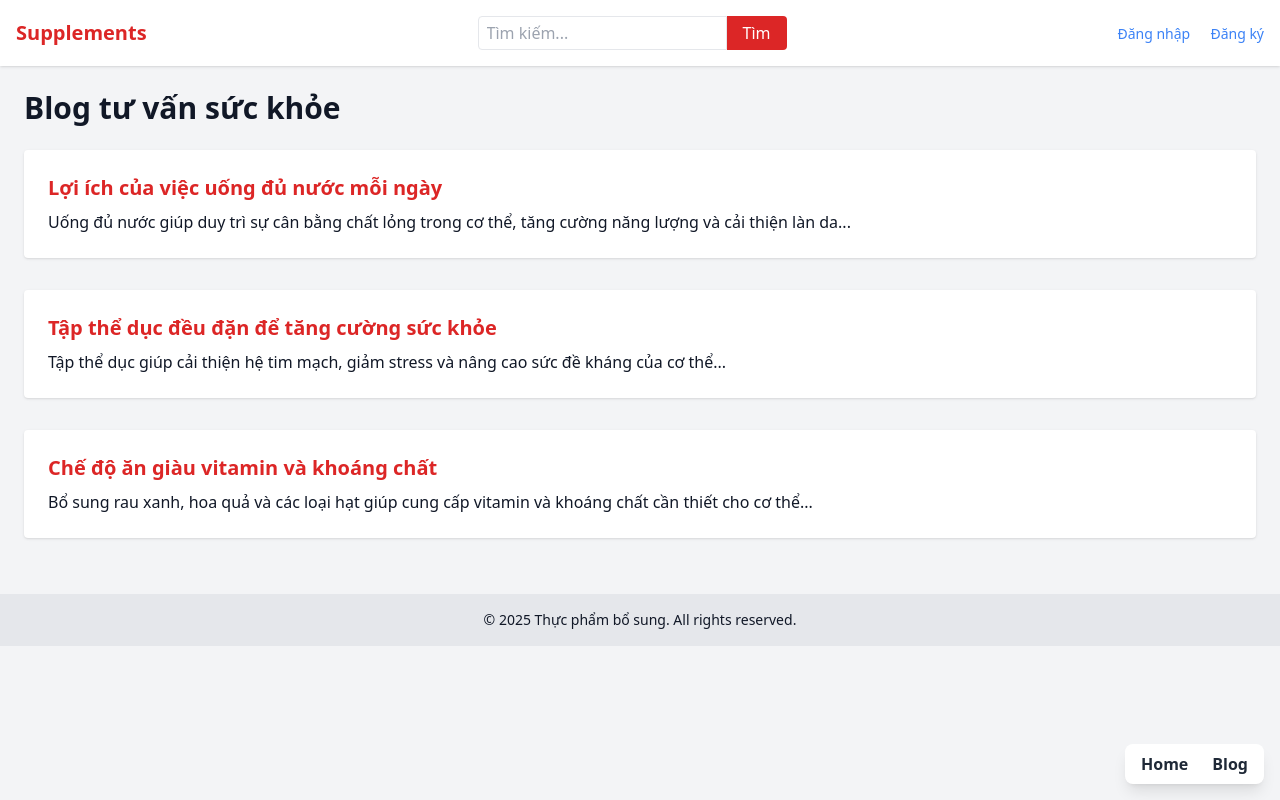
After one commit to Tiensohot/group8, a Django app: page /blog/ in a window 1280 px wide. The commit adds this page. Run offline with Django 5.2, Linux system fonts and the light colour scheme; some libraries are stand-ins or nearby versions.

Commit message:
Thêm blog

```diff
--- a/websupp/app/templates/app/base.html
+++ b/websupp/app/templates/app/base.html
@@ -40,6 +40,11 @@
     <footer class="bg-gray-200 dark:bg-gray-800 text-center text-sm py-4 mt-8">
         © 2025 Thực phẩm bổ sung. All rights reserved.
     </footer>
+    <!-- Thanh công cụ góc dưới màn hình -->
+    <nav class="fixed bottom-4 right-4 bg-white dark:bg-gray-900 shadow-lg rounded-lg px-4 py-2 flex space-x-6 z-50">
+        <a href="{% url 'home' %}" class="text-gray-800 dark:text-gray-200 font-semibold hover:text-red-600">Home</a>
+        <a href="{% url 'blog' %}" class="text-gray-800 dark:text-gray-200 font-semibold hover:text-red-600">Blog</a>
+    </nav>
 
 </body>
 </html>
--- /dev/null
+++ b/websupp/app/templates/app/blog.html
@@ -0,0 +1,14 @@
+{% extends 'app/base.html' %}
+
+{% block content %}
+<h1 class="text-3xl font-bold mb-6">Blog tư vấn sức khỏe</h1>
+
+<div class="space-y-8">
+    {% for post in posts %}
+    <article class="p-6 bg-white dark:bg-gray-800 rounded shadow">
+        <h2 class="text-xl font-semibold mb-2 text-red-600">{{ post.title }}</h2>
+        <p>{{ post.content }}</p>
+    </article>
+    {% endfor %}
+</div>
+{% endblock %}
--- a/websupp/app/urls.py
+++ b/websupp/app/urls.py
@@ -17,5 +17,6 @@ urlpatterns = [
     path('checkout/', views.checkout_view, name='checkout'),
     path('admin/orders/', views.admin_orders_view, name='admin_orders'),
     path('search/', views.search_view, name='search'),
+    path('blog/', views.blog_view, name='blog'),
 
 ]
--- a/websupp/app/views.py
+++ b/websupp/app/views.py
@@ -143,3 +143,21 @@ def search_view(request):
     query = request.GET.get('q', '')
     results = Product.objects.filter(name__icontains=query)
     return render(request, 'app/search_results.html', {'results': results, 'query': query})
+
+def blog_view(request):
+    posts = [
+        {
+            'title': 'Lợi ích của việc uống đủ nước mỗi ngày',
+            'content': 'Uống đủ nước giúp duy trì sự cân bằng chất lỏng trong cơ thể, tăng cường năng lượng và cải thiện làn da...',
+        },
+        {
+            'title': 'Tập thể dục đều đặn để tăng cường sức khỏe',
+            'content': 'Tập thể dục giúp cải thiện hệ tim mạch, giảm stress và nâng cao sức đề kháng của cơ thể...',
+        },
+        {
+            'title': 'Chế độ ăn giàu vitamin và khoáng chất',
+            'content': 'Bổ sung rau xanh, hoa quả và các loại hạt giúp cung cấp vitamin và khoáng chất cần thiết cho cơ thể...',
+        },
+    ]
+
+    return render(request, 'app/blog.html', {'posts': posts})
```
